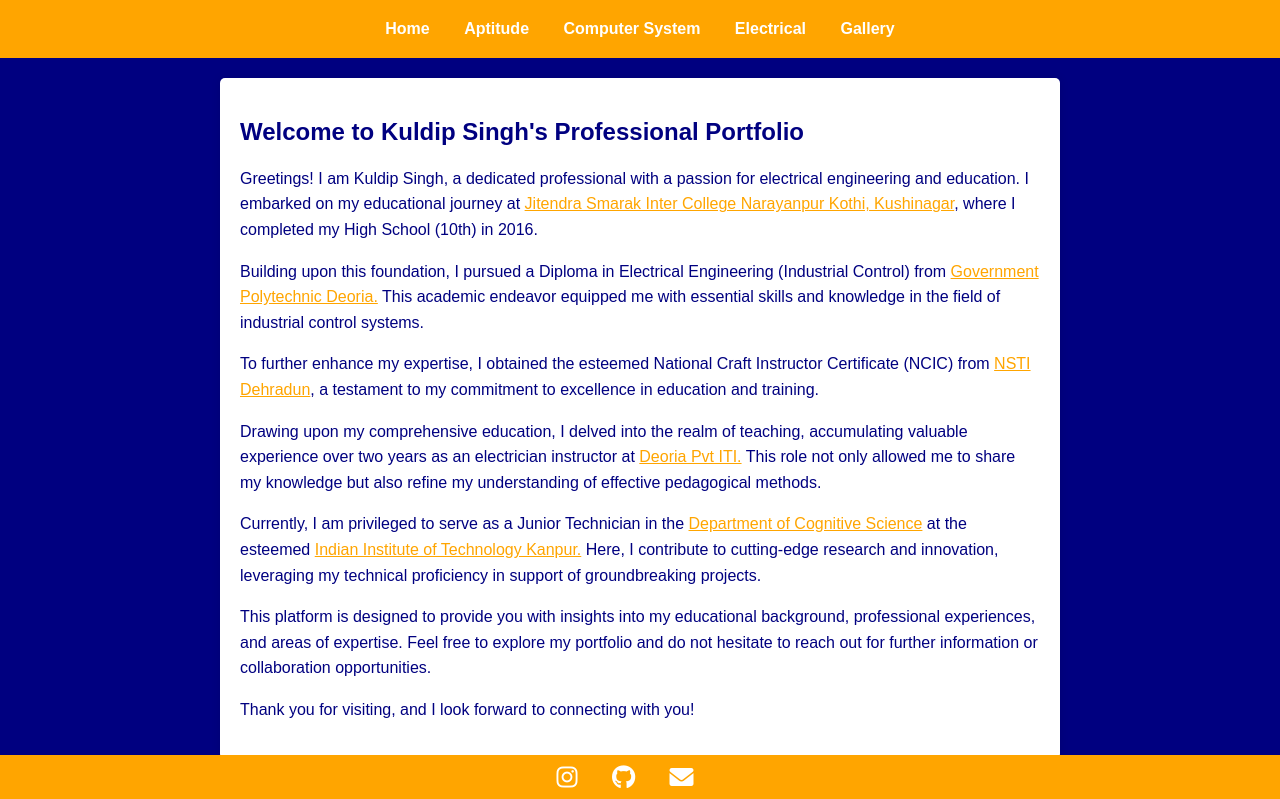
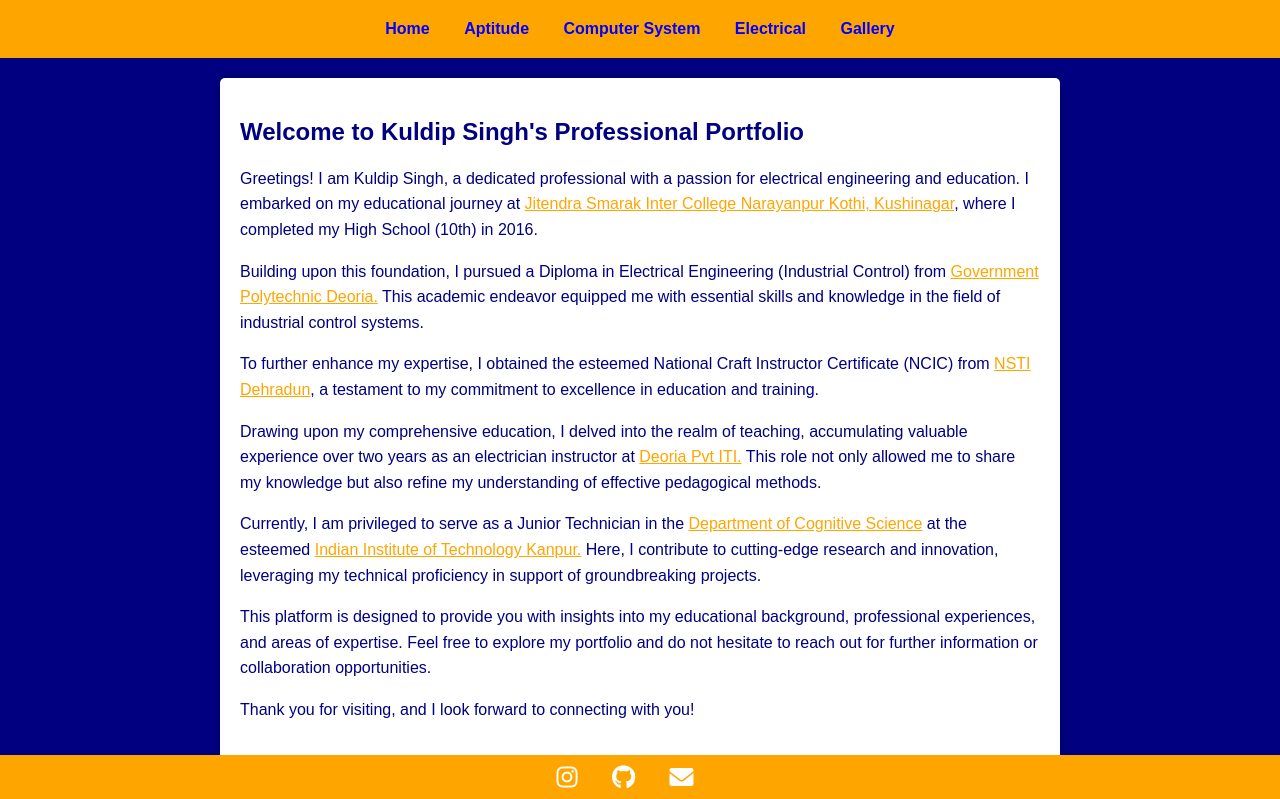
Before and after one commit to itskuldipsingh/itskuldipsingh.github.io, a PHP site: page / in a window 1280 px wide. Shown: the top 799 px of the page. Run offline with PHP 8.4, Linux system fonts and the light colour scheme.

Commit message:
Update style.css

```diff
--- a/style.css
+++ b/style.css
@@ -64,7 +64,7 @@ header {
 nav a {
     margin: 0 15px;
     text-decoration: none;
-    color: white; /* White text for navigation links */
+    color: blue; /* White text for navigation links */
     font-weight: bold;
 }
 
```
